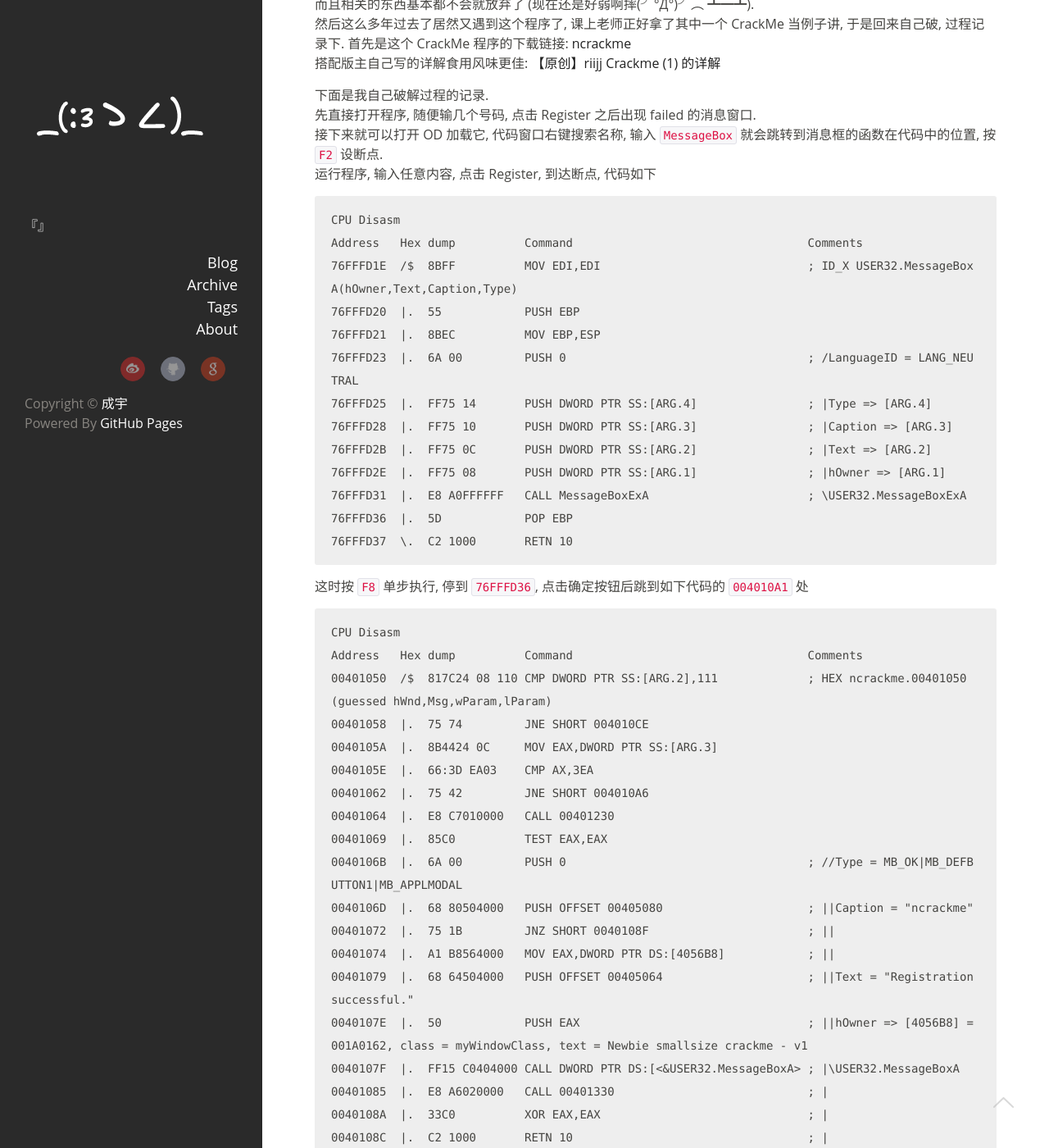
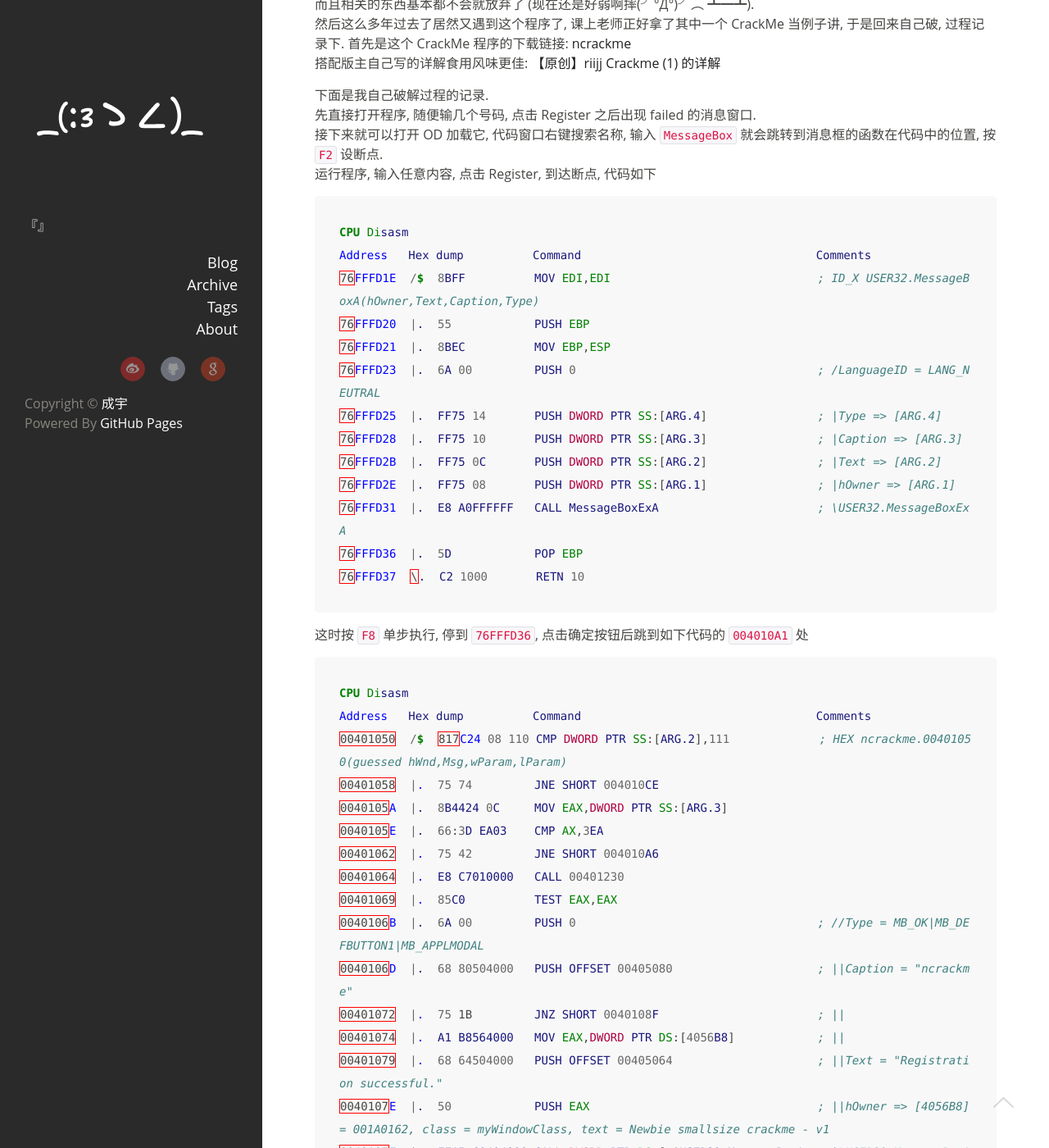
Before and after one commit to gncy2013/gncy2013.github.io, a Jekyll site: the page built from _posts/2015-3-30-Crack-Me-ncrackme.md, in a window 1280 px wide and 1400 px high, scrolled down 227 px. Shown: the whole window at 82% size. Built offline with Jekyll 4.4.1, drawn with Linux system fonts in a browser that asks for light colours; comment, search, counter and statistics services are not loaded; some of the changed text lies outside the part shown.

Commit message:
Fix code block

````diff
--- a/_posts/2015-3-30-Crack-Me-ncrackme.md
+++ b/_posts/2015-3-30-Crack-Me-ncrackme.md
@@ -17,7 +17,7 @@ tags:
 先直接打开程序, 随便输几个号码, 点击 Register 之后出现 failed 的消息窗口.
 接下来就可以打开 OD 加载它, 代码窗口右键搜索名称, 输入 `MessageBox` 就会跳转到消息框的函数在代码中的位置, 按 `F2` 设断点.
 运行程序, 输入任意内容, 点击 Register, 到达断点, 代码如下
-```asm
+```nasm
 CPU Disasm
 Address   Hex dump          Command                                  Comments
 76FFFD1E  /$  8BFF          MOV EDI,EDI                              ; ID_X USER32.MessageBoxA(hOwner,Text,Caption,Type)
@@ -33,7 +33,7 @@ Address   Hex dump          Command                                  Comments
 76FFFD37  \.  C2 1000       RETN 10
 ```
 这时按 `F8` 单步执行, 停到 `76FFFD36`, 点击确定按钮后跳到如下代码的 `004010A1` 处
-```asm
+```nasm
 CPU Disasm
 Address   Hex dump          Command                                  Comments
 00401050  /$  817C24 08 110 CMP DWORD PTR SS:[ARG.2],111             ; HEX ncrackme.00401050(guessed hWnd,Msg,wParam,lParam)
````
